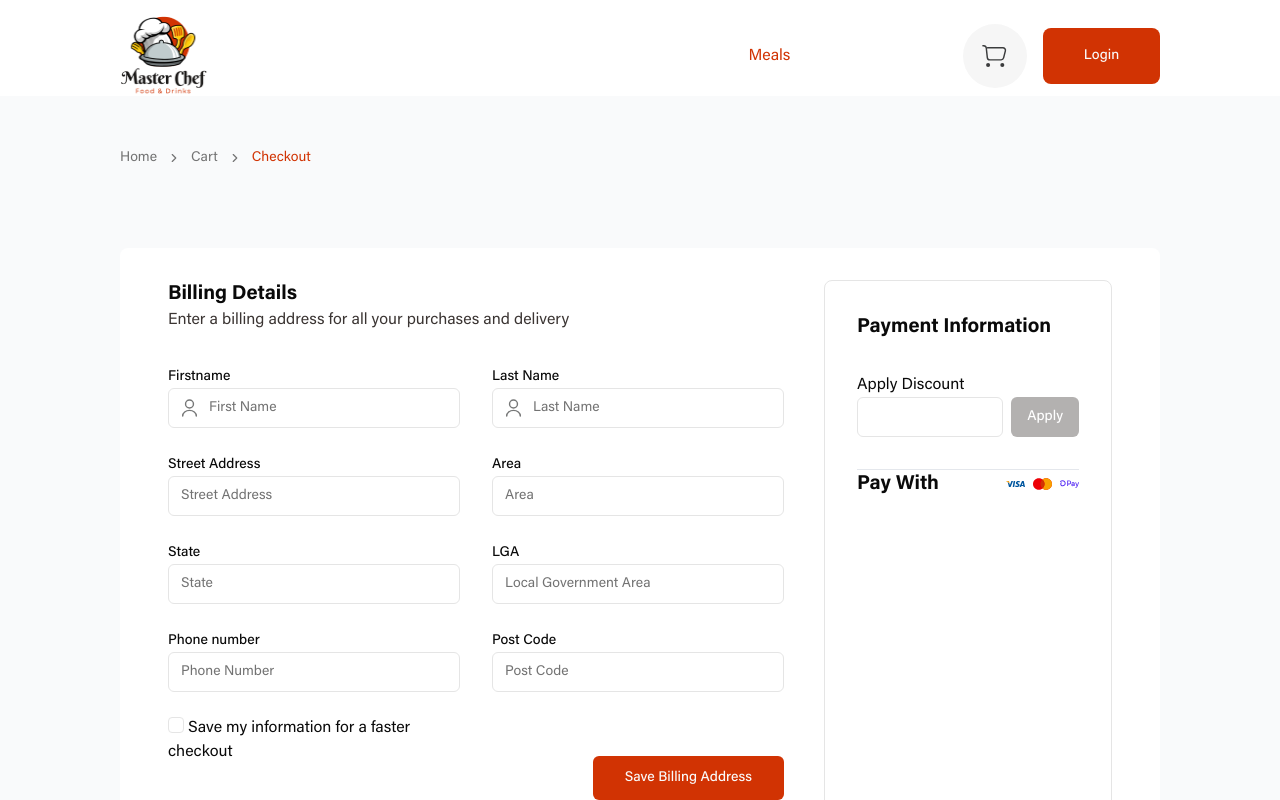
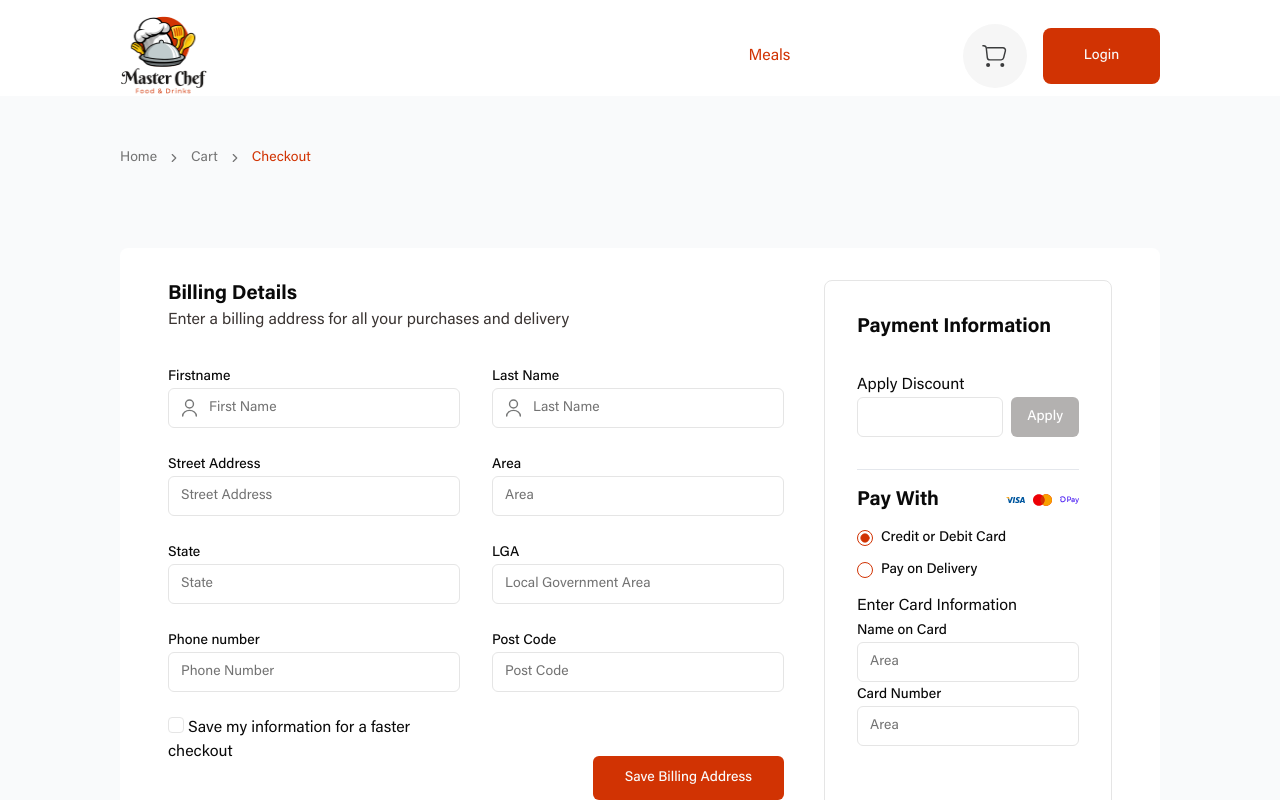
Before and after one commit to it-awonugba/HNG-e-commerce-solution, a Next.js app: page /checkout in a window 1280 px wide. Shown: the top 800 px of the page. Built offline with nearby package versions, Linux system fonts and the light colour scheme.

Commit message:
Payment information update

```diff
--- a/app/_components/Checkout/Payment.tsx
+++ b/app/_components/Checkout/Payment.tsx
@@ -19,8 +19,8 @@ export default function Payment() {
     <>
       <section className="space-y-12">
         <Nav {...navOptions} />
-        <section className="flex flex-col px-4 py-4 lg:grid lg:grid-cols-12 lg:px-12 lg:py-8 bg-white rounded-lg gap-x-10">
-          <div className="w-full space-y-8 flex-row-reverse lg:col-span-8 lg:flex-col">
+        <section className="flex  flex-col-reverse px-4 py-4 lg:grid lg:grid-cols-12 lg:px-12 lg:py-8 bg-white rounded-lg gap-x-10">
+          <div className="w-full space-y-8 flex flex-col-reverse lg:col-span-8 lg:flex-col">
             <BillingForm />
             <ShippingForm />
           </div>
--- a/app/_components/Checkout/PaymentSummary.tsx
+++ b/app/_components/Checkout/PaymentSummary.tsx
@@ -1,10 +1,12 @@
 import Image from "next/image";
 import { Button } from "@/components/ui/button";
 import { Input } from "@/components/ui/input";
+import { Label } from "@/components/ui/label";
+import { RadioGroup, RadioGroupItem } from "@/components/ui/radio-group";
 
 export default function PaymentSummary() {
   return (
-    <div>
+    <section>
       <h3 className="font-bold text-xl">Payment Information</h3>
       <div className="border-b border-b-[#E4E7EC] py-8">
         <h4>Apply Discount</h4>
@@ -15,6 +17,7 @@ export default function PaymentSummary() {
           </Button>
         </div>
       </div>
+      <section className="mt-4">
         <div className="flex justify-between">
           <h3 className="font-bold text-xl">Pay With</h3>
           <div className="flex gap-2">
@@ -33,6 +36,35 @@ export default function PaymentSummary() {
             />
           </div>
         </div>
+
+        <RadioGroup defaultValue="card" className="py-4 space-y-2">
+          <div className="flex items-center space-x-2">
+            <RadioGroupItem value="card" id="card" />
+            <Label htmlFor="card">Credit or Debit Card</Label>
           </div>
+          <div className="flex items-center space-x-2">
+            <RadioGroupItem value="delivery" id="delivery" />
+            <Label htmlFor="delivery">Pay on Delivery</Label>
+          </div>
+        </RadioGroup>
+      </section>
+      <section>
+        <h3>Enter Card Information</h3>
+        <div>
+          <Label>Name on Card</Label>
+          <Input
+            className="input-class w-full pr-3 pl-3 py-2 border rounded-md focus:outline-none"
+            placeholder="Area"
+          />
+        </div>
+        <div>
+          <Label>Card Number</Label>
+          <Input
+            className="input-class w-full pr-3 pl-3 py-2 border rounded-md focus:outline-none"
+            placeholder="Area"
+          />
+        </div>
+      </section>
+    </section>
   );
 }
```
Lines whose indentation alone changed are shown as unchanged.
